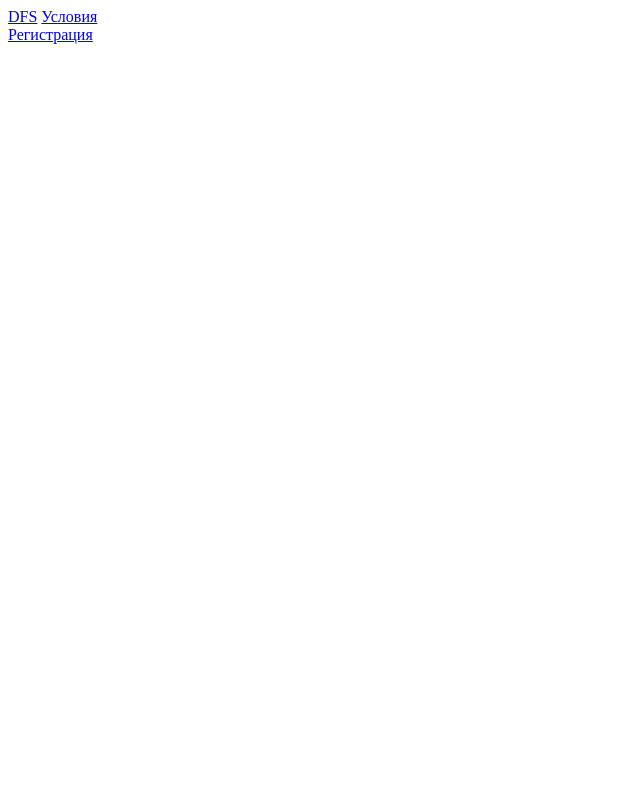
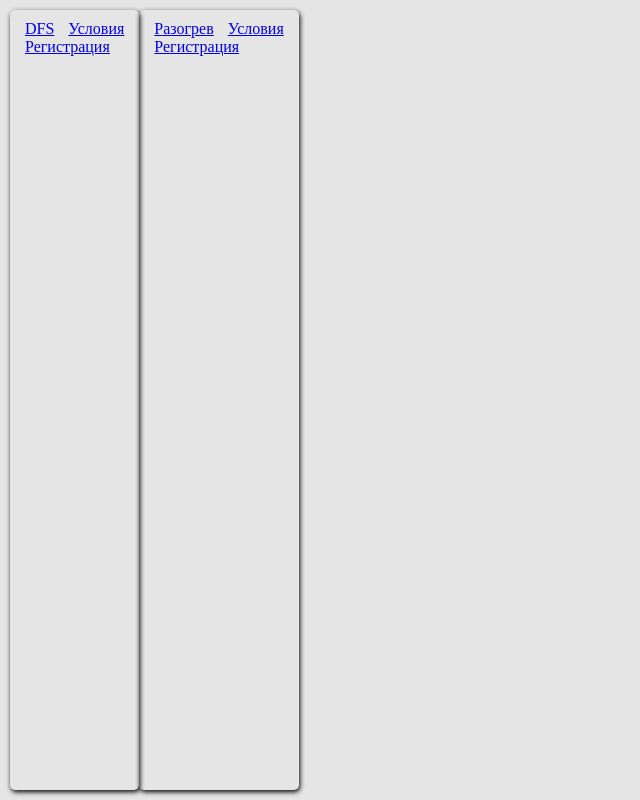
Before and after one commit to Yar-R/contest, a plain HTML site: page index.html in a window 1280 px wide. Shown: the whole page, without its empty margins (0-640 px from the left). Drawn offline with Linux system fonts and the light colour scheme.

Commit message:
second contest (we really need to write a script for this XD)

```diff
--- a/index.html
+++ b/index.html
@@ -1,7 +1,16 @@
 <head>
+    <meta charset="UTF-8">
+    <link rel="stylesheet" href="styles.css">
 </head>
-<body>
-<a href="/cgi-bin/new-client?contest_id=000003">DFS</a>
-<a href="/statements/01.pdf">Условия</a><br>
-<a href="/cgi-bin/new-register?contest_id=000003">Регистрация</a>
+<body class="container">
+<div class="element">
+    <a href="/cgi-bin/new-client?contest_id=000003">DFS</a>
+    <a href="/statements/01.pdf">Условия</a><br>
+    <a href="/cgi-bin/new-register?contest_id=000003">Регистрация</a>
+</div>
+<div class="element">
+    <a href="/cgi-bin/new-client?contest_id=000004">Разогрев</a>
+    <a href="/statements/02.pdf">Условия</a><br>
+    <a href="/cgi-bin/new-register?contest_id=000004">Регистрация</a>
+</div>
 </body>
--- /dev/null
+++ b/styles.css
@@ -0,0 +1,20 @@
+body {
+    padding: 0;
+    margin: 0;
+}
+
+.container {
+    padding: 10px;
+    background: #80808033;
+    display: flex;
+}
+
+.element {
+    box-shadow: 1px 2px 5px ;
+    padding: 10px;
+    border-radius: 5px;
+}
+
+.element > a {
+    margin: 5px;
+}
```
